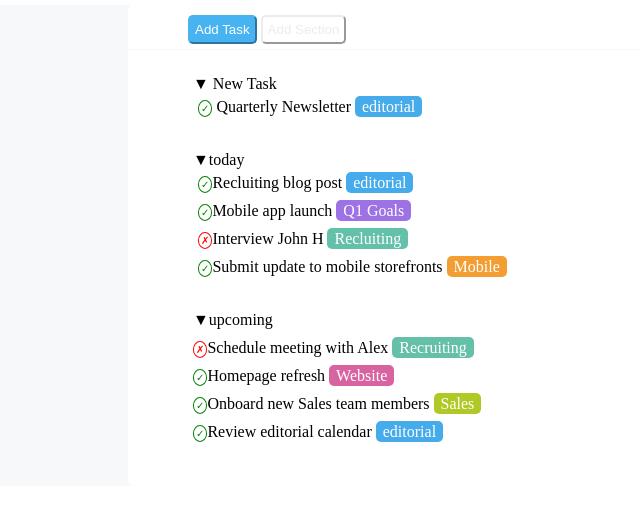
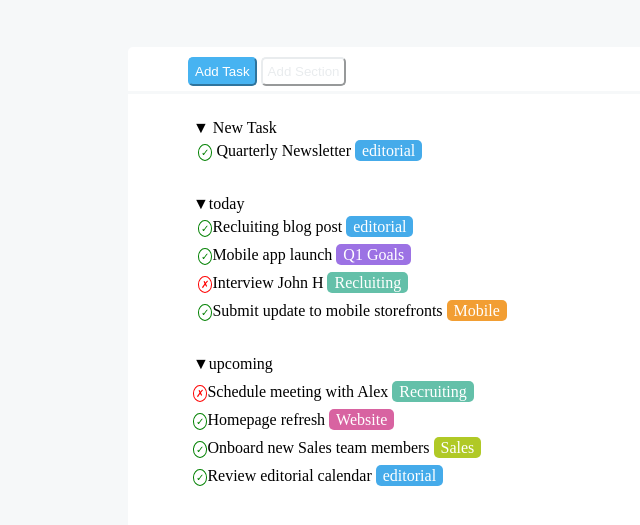
Before and after one commit to franedsandi/html-css-toboolist, a plain HTML site: page index.html in a window 1280 px wide. Shown: the part 61-586 px from the top of the page, without its empty margins (0-640 px from the left). Drawn offline with Linux system fonts and the light colour scheme.

Commit message:
almost done

```diff
--- a/css/style.css
+++ b/css/style.css
@@ -4,9 +4,13 @@
   padding: 0;
   box-sizing: border-box;
 }
-
+body{
+  background-color: rgb(246, 248, 249) ;
+}
 /* header */
-
+header{
+  background-color: white;
+}
 section{
   height: 50px;
   margin: 8px;
@@ -20,23 +24,21 @@ section img{
 section span{
   line-height: 50px;
 }
-
 /* main */
-main{
-  background-color:rgb(246, 248, 249) ;
-}
 .container{
-  margin: auto;
+  margin: 50px auto 10px;
   width: 80%;
   max-width: 1200px;
   background-color: white;
   border-radius: 5px;
+
+
 }
-.buttons{
+.container .buttons{
   padding: 10px 60px 5px;
-  border-bottom: 1px solid rgb(246, 248, 249);
+  border-bottom: 3px solid rgb(246, 248, 249);
 }
-button{
+.buttons button{
   padding: 5px;
   border-radius: 5px;
 }
@@ -69,7 +71,6 @@ button{
   color: red;
 }
 .block{
-
   border-radius: 5px;
   padding: 2px 7px;
   color: white;
--- a/index.html
+++ b/index.html
@@ -14,6 +14,7 @@
     </section>
   </header>
   <main>
+    <div class="fondo">
       <div class="container">
         <div class="buttons">
           <button class="task">Add Task</button>
@@ -44,6 +45,7 @@
           </ul>
         </div>
       </div>
+    </div>
   </main>
 
 </body>
```
Lines whose indentation alone changed are shown as unchanged.
